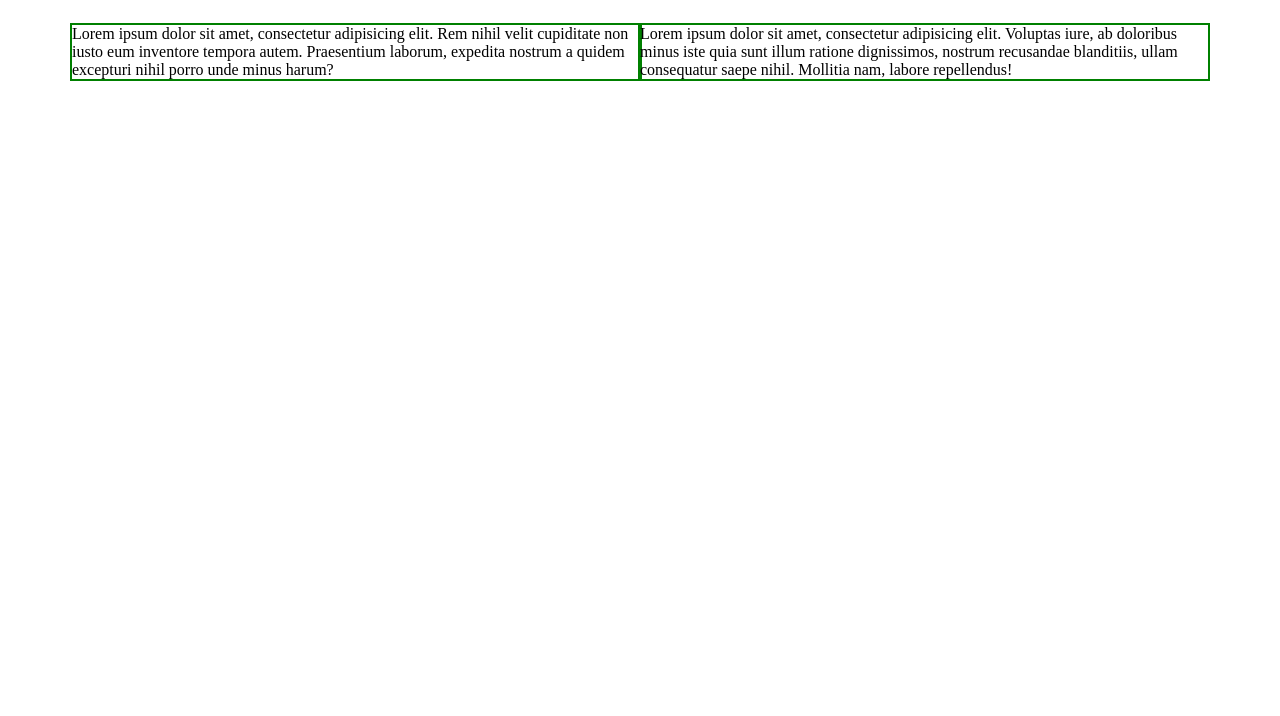
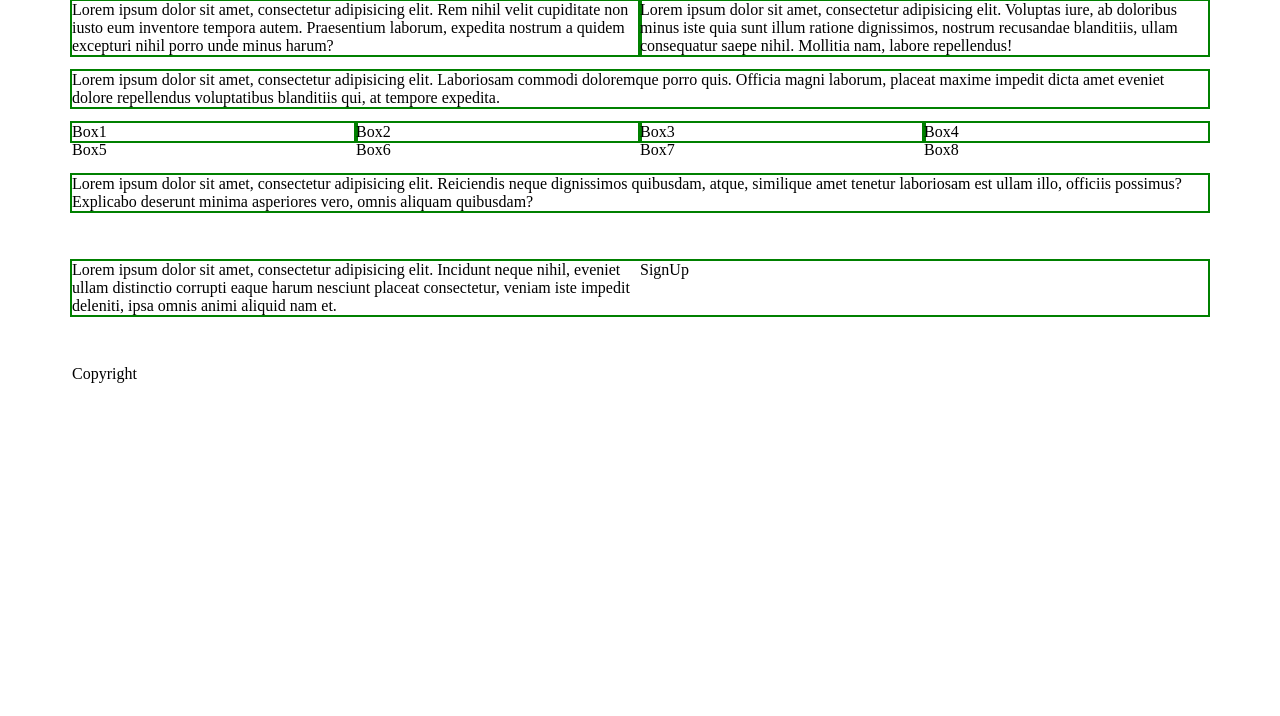
Before and after one commit to macdoozled/Landing-Page, a plain HTML site: page index.html in a window 1280 px wide. Shown: the part 84-800 px from the top of the page. Drawn offline with Linux system fonts and the light colour scheme.

Commit message:
Body Layout

```diff
--- a/index.html
+++ b/index.html
@@ -28,8 +28,26 @@
   <div class="grid-container1">
     <div class="grid1">Lorem ipsum dolor sit amet, consectetur adipisicing elit. Rem nihil velit cupiditate non iusto eum inventore tempora autem. Praesentium laborum, expedita nostrum a quidem excepturi nihil porro unde minus harum?</div>
       <div class="grid2">Lorem ipsum dolor sit amet, consectetur adipisicing elit. Voluptas iure, ab doloribus minus iste quia sunt illum ratione dignissimos, nostrum recusandae blanditiis, ullam consequatur saepe nihil. Mollitia nam, labore repellendus!</div>
-
   </div>
-</body>
-
+    <div class="grid3">Lorem ipsum dolor sit amet, consectetur adipisicing elit. Laboriosam commodi doloremque porro quis. Officia magni laborum, placeat maxime impedit dicta amet eveniet dolore repellendus voluptatibus blanditiis qui, at tempore expedita.</div>
+<div class="grid-container2">
+  <div class="box1">Box1 </div>
+  <div class="box2">Box2 </div>
+  <div class="box3">Box3 </div>
+  <div class="box4">Box4 </div>
+  <div class="box5">Box5 </div>
+  <div class="box6">Box6 </div>
+  <div class="box7">Box7 </div>
+  <div class="box8">Box8 </div>
+</div>
+<div class="grid4">Lorem ipsum dolor sit amet, consectetur adipisicing elit. Reiciendis neque dignissimos quibusdam, atque, similique amet tenetur laboriosam est ullam illo, officiis possimus? Explicabo deserunt minima asperiores vero, omnis aliquam quibusdam? </div>
+<br>
+<div class="grid-container3">
+  <div class="bottom1">Lorem ipsum dolor sit amet, consectetur adipisicing elit. Incidunt neque nihil, eveniet ullam distinctio corrupti eaque harum nesciunt placeat consectetur, veniam iste impedit deleniti, ipsa omnis animi aliquid nam et. </div>
+<div class="bottom2">SignUp</div>
+</div>
+<br>
+<footer>
+  <div class="grid5"> Copyright </div>
+</footer>
 </html>
--- a/styles.css
+++ b/styles.css
@@ -6,7 +6,7 @@ li {
   display: flex;
   align-items: center;
   justify-content: space-between;
-  padding: 1em 4em;
+margin: 1em 4em;
   color: #fff;
   background-color: white;
 }
@@ -25,7 +25,7 @@ li {
 
 .grid-container1 {
   display: grid;
-  padding: 1em 4em;
+  margin: 1em 4em;
 grid-template-columns: repeat(2, 1fr);
 grid-auto-rows:  1fr;
 }
@@ -36,3 +36,51 @@ grid-auto-rows:  1fr;
 .grid2 {
   outline: 2px solid green;
 }
+
+.grid3 {
+  outline: 2px solid green;
+  margin: 1em 4em;
+}
+
+.grid-container2 {
+  display: grid;
+  grid-template-columns: repeat(4, 1fr);
+  grid-template-rows: repeat(2, 1fr);
+  margin: 1em 4em;
+}
+
+.box1 {
+  outline: 2px solid green;
+}
+
+.box2 {
+  outline: 2px solid green;
+}
+
+.box3 {
+  outline: 2px solid green;
+}
+
+.box4 {
+  outline: 2px solid green;
+}
+
+.grid4 {
+  margin: 1em 4em;
+  display: grid;
+  outline: 2px solid green;
+}
+
+.grid-container3 {
+  margin: 1em 4em;
+  display: grid;
+  grid-template-columns: repeat(2, 1fr);
+  outline: 2px solid green;
+}
+
+.grid5 {
+  margin: 1em 4em;
+  display: grid;
+  al
+
+}
```
